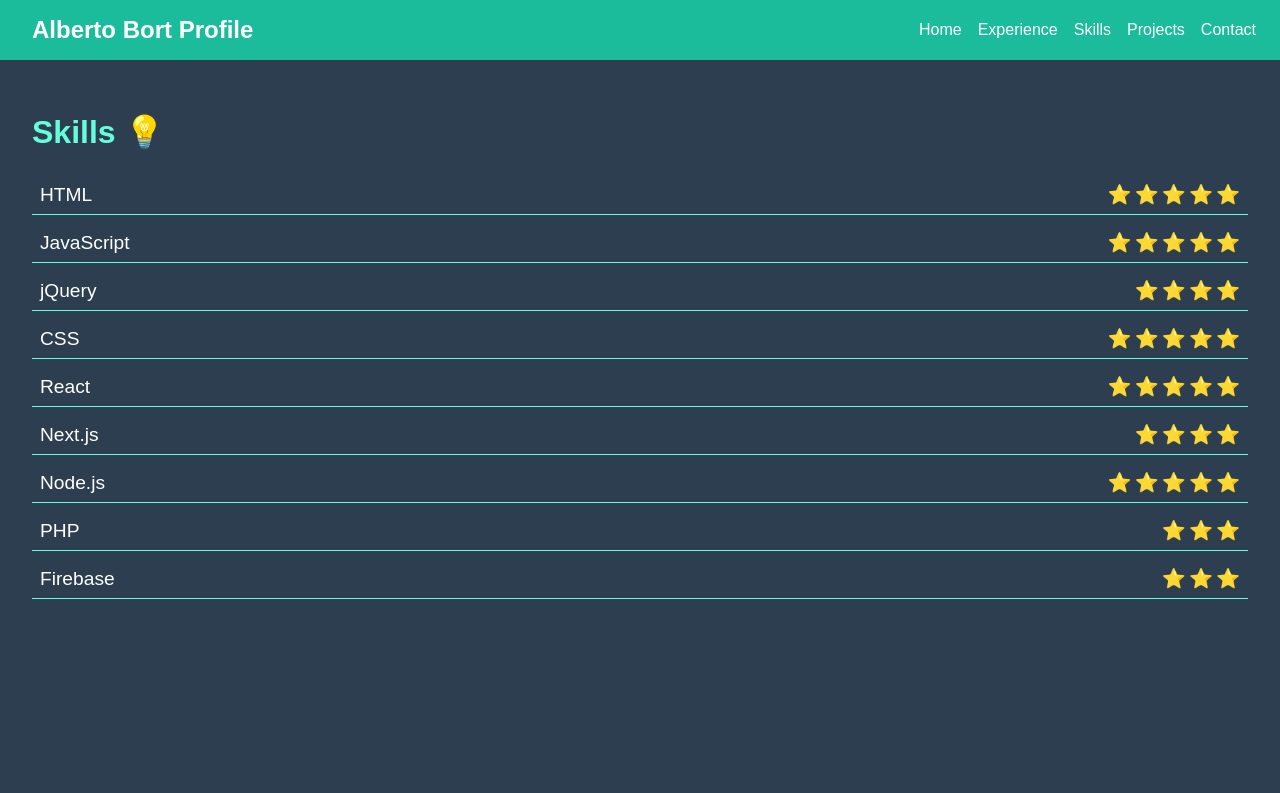
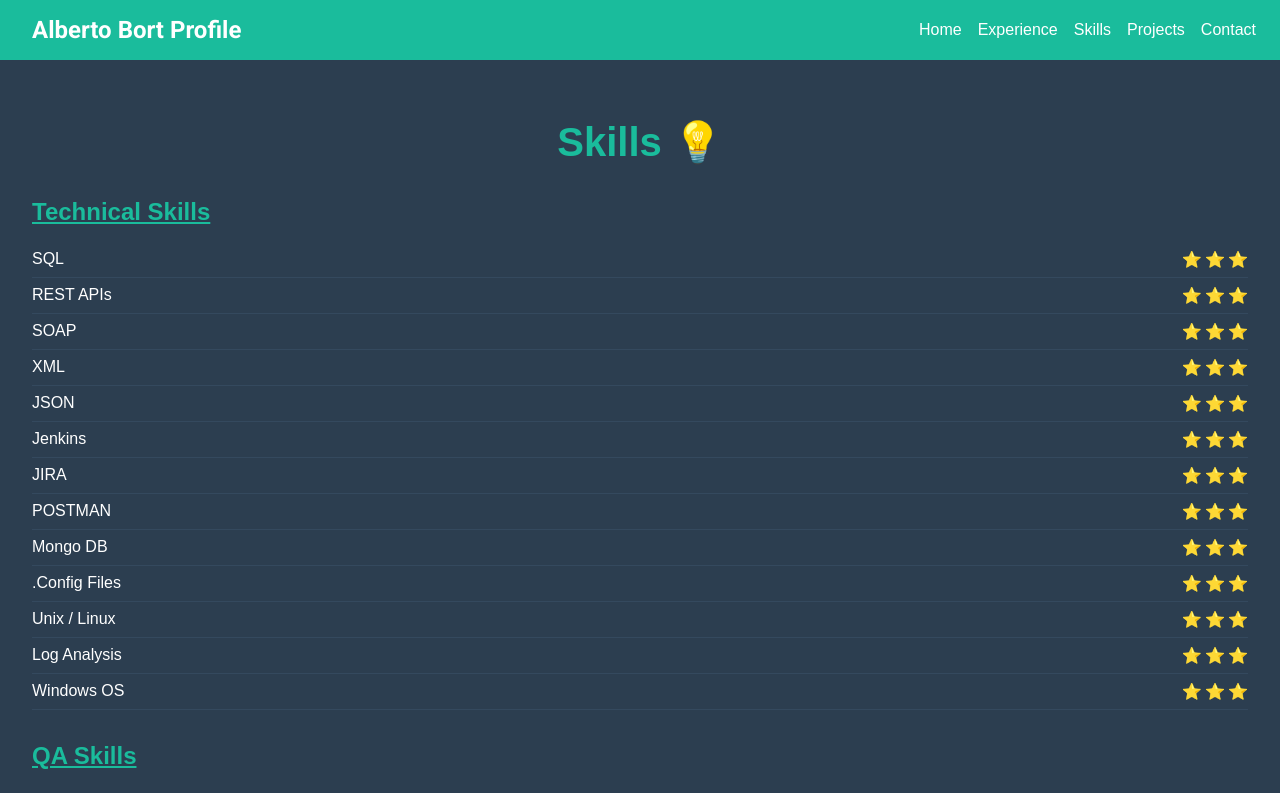
Before and after one commit to albope/perfil-profesional, a React (Create React App) app: page /skills in a window 1280 px wide. Shown: the top 793 px of the page. Built offline with nearby package versions, Linux system fonts and the light colour scheme.

Commit message:
Update Skills section with categorized skills

```diff
--- a/package.json
+++ b/package.json
@@ -20,7 +20,7 @@
     "web-vitals": "^2.1.4"
   },
   "scripts": {
-    "start": "react-scripts start",
+    "start": "set BROWSER=chrome && react-scripts start",
     "build": "react-scripts build",
     "test": "react-scripts test",
     "eject": "react-scripts eject"
--- a/src/App.css
+++ b/src/App.css
@@ -1,4 +1,3 @@
-/* App.css */
 body {
   font-family: Arial, sans-serif;
   margin: 0;
@@ -19,6 +18,7 @@
   margin-left: 1rem;
   font-size: 1.5rem;
   font-weight: bold;
+  font-family: 'Roboto', sans-serif; /* Aquí se especifica la nueva fuente */
 }
 
 nav ul {
--- a/src/App.js
+++ b/src/App.js
@@ -3,7 +3,7 @@
 import Home from './components/Home';
 import Experience from './components/Experience';
 import Skills from './components/Skills';
-import Projects from './components/Projects';
+import Projects from './components/Projects'; // Asegúrate de que el componente Projects esté importado
 import Contact from './components/Contact';
 import './App.css';
 import { FontAwesomeIcon } from '@fortawesome/react-fontawesome';
@@ -29,7 +29,7 @@
                     <Route path="/" element={<Home />} />
                     <Route path="/experience" element={<Experience />} />
                     <Route path="/skills" element={<Skills />} />
-                    <Route path="/projects" element={<Projects />} />
+                    <Route path="/projects" element={<Projects />} /> {/* Añadimos la ruta de Projects */}
                     <Route path="/contact" element={<Contact />} />
                 </Routes>
             </div>
--- a/src/components/Skills.css
+++ b/src/components/Skills.css
@@ -2,35 +2,38 @@
 
 .skills-container {
     padding: 2rem;
-    color: #ccd6f6; /* Color de texto claro */
   }
 
   .skills-container h1 {
-    text-align: left;
-    font-size: 2rem;
-    color: #64ffda; /* Color del título */
-    margin-bottom: 1.5rem;
+    color: #1abc9c;
+    text-align: center;
+    margin-bottom: 2rem;
+  }
+
+  .skills-category {
+    margin-bottom: 2rem;
+  }
+
+  .skills-category h2 {
+    color: #1abc9c;
+    margin-bottom: 1rem;
+    text-decoration: underline;
   }
 
   .skills-list {
     list-style-type: none;
     padding: 0;
-    margin: 0;
-    text-align: left; /* Alinear el texto a la izquierda */
   }
 
   .skill-item {
     display: flex;
     justify-content: space-between;
-    align-items: center;
-    margin: 0.5rem 0;
-    padding: 0.5rem;
-    border-bottom: 1px solid #64ffda; /* Línea divisoria */
+    padding: 0.5rem 0;
+    border-bottom: 1px solid #34495e;
   }
 
   .skill-name {
-    font-size: 1.2rem;
-    color: #ffffff; /* Color del texto */
+    flex: 1;
   }
 
   .skill-level {
@@ -38,7 +41,6 @@
   }
 
   .star {
-    font-size: 1.2rem;
-    color: gold; /* Color de las estrellas */
+    color: gold;
     margin-left: 0.2rem;
   }
--- a/src/components/Skills.js
+++ b/src/components/Skills.js
@@ -1,26 +1,70 @@
 import React from 'react';
 import './Skills.css';
 
-const skillsData = [
-    { skill: "HTML", level: 5 },
-    { skill: "JavaScript", level: 5 },
-    { skill: "jQuery", level: 4 },
-    { skill: "CSS", level: 5 },
-    { skill: "React", level: 5 },
-    { skill: "Next.js", level: 4 },
-    { skill: "Node.js", level: 5 },
-    { skill: "PHP", level: 3 },
-    { skill: "Firebase", level: 3 }
-];
+const skillsData = {
+  skills: [
+    {
+      category: "Technical Skills",
+      skills: [
+        { name: "SQL", level: 3 },
+        { name: "REST APIs", level: 3 },
+        { name: "SOAP", level: 3 },
+        { name: "XML", level: 3 },
+        { name: "JSON", level: 3 },
+        { name: "Jenkins", level: 3 },
+        { name: "JIRA", level: 3 },
+        { name: "POSTMAN", level: 3 },
+        { name: "Mongo DB", level: 3 },
+        { name: ".Config Files", level: 3 },
+        { name: "Unix / Linux", level: 3 },
+        { name: "Log Analysis", level: 3 },
+        { name: "Windows OS", level: 3 },
+      ]
+    },
+    {
+      category: "QA Skills",
+      skills: [
+        { name: "Manual Testing", level: 5 },
+        { name: "Automated Testing", level: 4 },
+        { name: "Test Planning", level: 4 },
+        { name: "Bug Tracking", level: 5 },
+        { name: "Regression Testing", level: 4 }
+      ]
+    },
+    {
+      category: "Project Management IT Skills",
+      skills: [
+        { name: "Agile Methodologies", level: 5 },
+        { name: "Project Planning", level: 4 },
+        { name: "Risk Management", level: 3 },
+        { name: "Stakeholder Management", level: 4 },
+        { name: "Time Management", level: 4 }
+      ]
+    },
+    {
+      category: "Business Analysis Skills",
+      skills: [
+        { name: "Requirements Gathering", level: 5 },
+        { name: "Process Mapping", level: 4 },
+        { name: "SWOT Analysis", level: 3 },
+        { name: "Use Case Development", level: 4 },
+        { name: "Stakeholder Analysis", level: 4 }
+      ]
+    }
+  ]
+};
 
 const Skills = () => {
   return (
     <div className="skills-container">
       <h1>Skills <span role="img" aria-label="lightbulb">💡</span></h1>
+      {skillsData.skills.map((category, index) => (
+        <div key={index} className="skills-category">
+          <h2>{category.category}</h2>
           <ul className="skills-list">
-                {skillsData.map((skillItem, index) => (
-                    <li key={index} className="skill-item">
-                        <span className="skill-name">{skillItem.skill}</span>
+            {category.skills.map((skillItem, idx) => (
+              <li key={idx} className="skill-item">
+                <span className="skill-name">{skillItem.name}</span>
                 <span className="skill-level">
                   {[...Array(skillItem.level)].map((_, i) => (
                     <span key={i} className="star">⭐</span>
@@ -30,6 +74,8 @@
             ))}
           </ul>
         </div>
+      ))}
+    </div>
   );
 };
 
```
Also changed, not shown: src/assets/images/github_w.png (added). Lines whose indentation alone changed are shown as unchanged.
